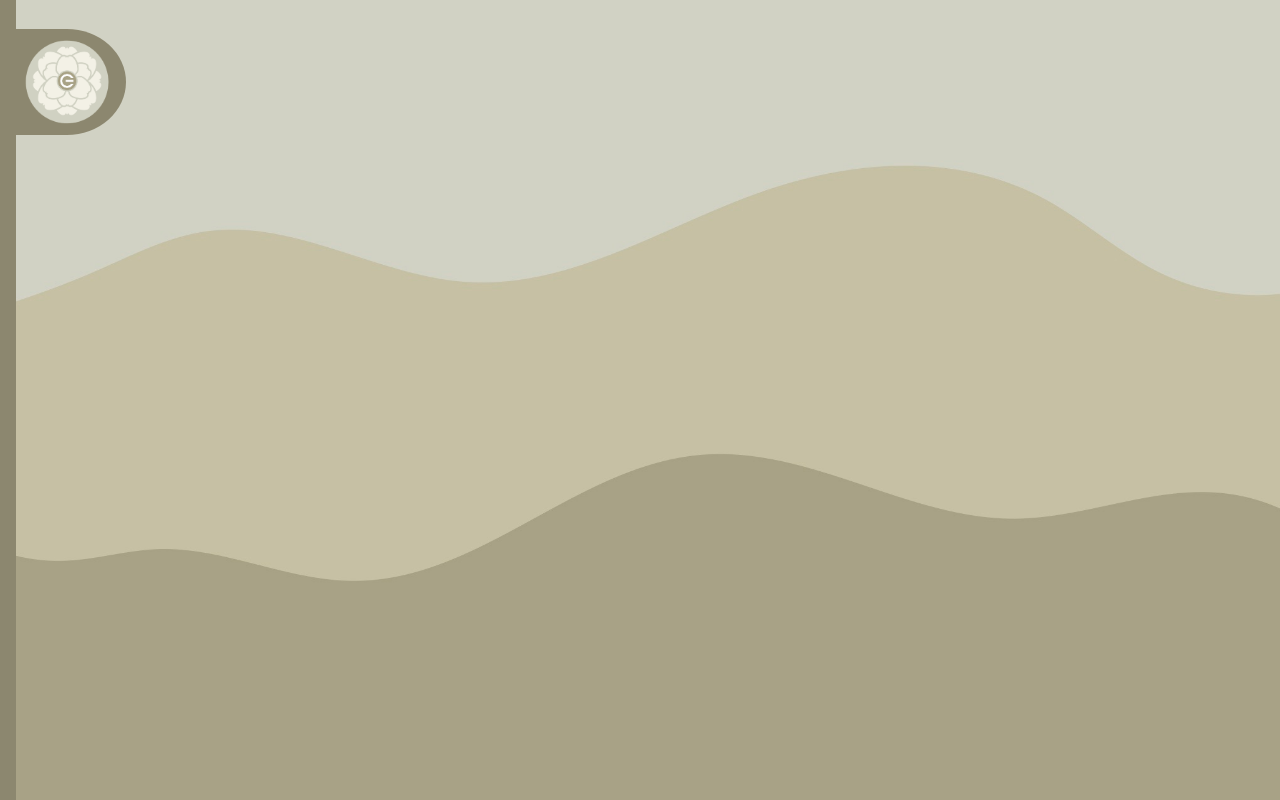
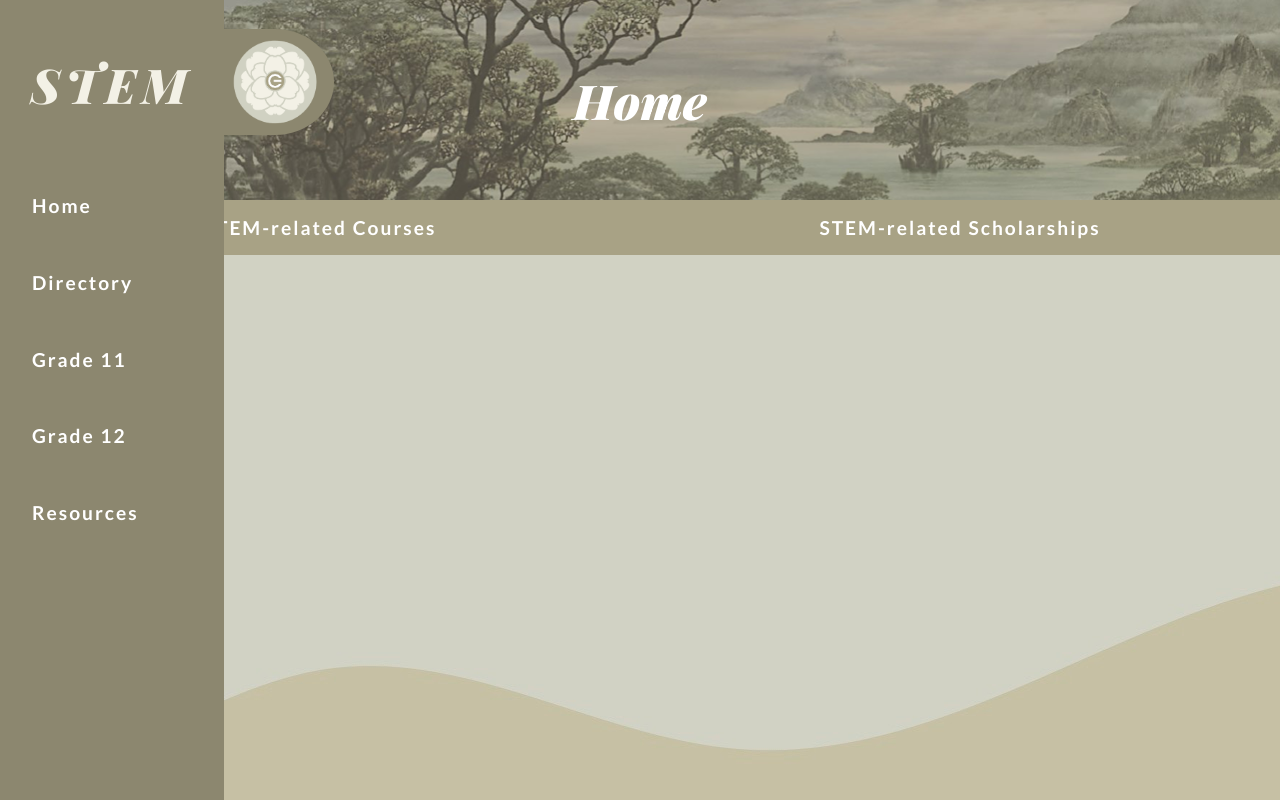
Before and after one commit to giannacrisha/stem, a plain HTML site: page index.html in a window 1280 px wide. Shown: the top 800 px of the page. Drawn offline with Linux system fonts and the light colour scheme.

Commit message:
major updates

```diff
--- a/css/style.css
+++ b/css/style.css
@@ -134,6 +134,35 @@
 	src: url(../fonts/Heebo/black.ttf);
 }
 
+/* BACK DIVS */
+.divHeader {
+	background-color: #A8A285;
+	height: 200px;
+	background-image: url('../header.png');
+	text-align: center;
+	line-height: 200px;
+}
+
+.divHeader h1 {
+	font-family: playfairBlackItalic;
+	font-size: 3rem;
+}
+
+.divOne {
+	background-color: #D1D2C3;
+	height: 100px;
+}
+
+.divTwo {
+	background-color: #A8A285;
+	height: 500px;
+}
+
+.divWave {
+	background-image: url('../wave.jpg');
+	height: 1000px;
+	background-repeat: no-repeat;
+}
 /* COLORS
 
 #EEEFEA Light Gray
@@ -164,11 +193,11 @@ a {
 	text-decoration-color: none;
 }
 
+h1 {
+	margin: 0;
+}
+
 /* NAVIGATION BAR */
-
-#navcontainer {
-	color: white;
-}
 
 #logo {
 	margin: 0.8rem 0 0 0.5rem;
@@ -180,7 +209,7 @@ a {
 	border-top-right-radius: 100%;
 }
 
-#logodiv {
+#logoDiv {
 	float: right;
 	color: white;
 	text-align: center;
@@ -192,8 +221,8 @@ a {
 nav header {
 	text-align: center;
 	font-size: 3rem;
-	font-family: heeboBlack;
-	letter-spacing: 5px;
+	font-family: playfairBlackItalic;
+	letter-spacing: 6px;
 	line-height: 3.5;
 	color: #F3F1E6;
 }
@@ -210,24 +239,49 @@ nav header {
 	text-align: left;
 	margin-left: -13rem;
 	line-height: 5;
+	top: 0;
 }
 
 #navbar:hover {
 	margin-left: 0;
 }
 
-.nav-link {
-	font-size: 1.1rem;
-	letter-spacing: 3px;
+.navlink {
+	font-size: 1.2rem;
+	letter-spacing: 2px;
 	font-family: lagoBold;
 	color: white;
 	transition: 0.5s;
-	padding-left: 1rem;
+	padding-left: 2rem;
 	line-height: 4;
 }
 
-.nav-link:hover {
-	font-family: lagoBlack;
-	padding-left: 3rem;
+.navlink:hover {
+	color: #F3F1E6;
+	padding-left: 4rem;
+	background-color: #74705C;
+}
+
+#navContainer2 {
+
+	text-align: center;
+	width: 100%;
+}
+
+.navtab {
+	font-size: 1.2rem;
+	letter-spacing: 2px;
+	font-family: lagoBold;
+	width: 50%;
+	color: white;
+	transition: 0.5s;
+	float: left;
+	padding: 1rem 0 1rem 0;
 	background-color: #A8A285;
 }
+
+.navtab:hover {
+	color: #F3F1E6;
+	background-color: #74705C;
+	width: 50%;
+}
--- a/index.html
+++ b/index.html
@@ -4,23 +4,38 @@
 	<title>Senior High School</title>
 	<link rel="stylesheet" type="text/css" href="css/style.css">
 	<meta charset="utf-8">
-	</script>
 </head>
-<body background="bg.jpg">
-	<div id="navcontainer">
+<body>
+	<div id="navContainer1">
 		<nav id="navbar">
-			<div id="logodiv">
+			<div id="logoDiv">
 				<a href="index.html" target="_blank">
-					<img id="logo" src="logo.png">
+					<img id="logo" src="logo/logo.png">
 				</a>
 			</div>
 			<header>STEM</header>
-			<a class="nav-link" href="index.html">HOME</a>
-			<a class="nav-link" href="dir.html">DIRECTORY</a>
-			<a class="nav-link" href="eleven.html">GRADE 11</a>
-			<a class="nav-link" href="twelve.html">GRADE 12</a>
-			<a class="nav-link" href="resources.html">RESOURCES</a>
+			<a class="navlink" href="index.html">Home</a>
+			<a class="navlink" href="dir.html">Directory</a>
+			<a class="navlink" href="eleven.html">Grade 11</a>
+			<a class="navlink" href="twelve.html">Grade 12</a>
+			<a class="navlink" href="resources.html">Resources</a>
 		</nav>
+	</div>
+
+	<div class="divHeader">
+		<h1>Home</h1>
+	</div>
+
+	<div id="navContainer2">
+		<a class="navtab" href="courses.html">STEM-related Courses</a>
+		<a class="navtab" href="scholarships.html">STEM-related Scholarships</a>
+	</div>
+
+	<div class="divOne">
+	</div>
+	<div class="divWave">
+	</div>
+	<div class="divTwo">
 	</div>
 </body>
 </html>
```
Also changed, not shown: header.png (added), logo/four.png (added), logo/logo.png (renamed from logo.png), logo/one.png (added), logo/three.png (added), logo/two.png (added), wave.jpg (renamed from bg.jpg), 3 other files.
